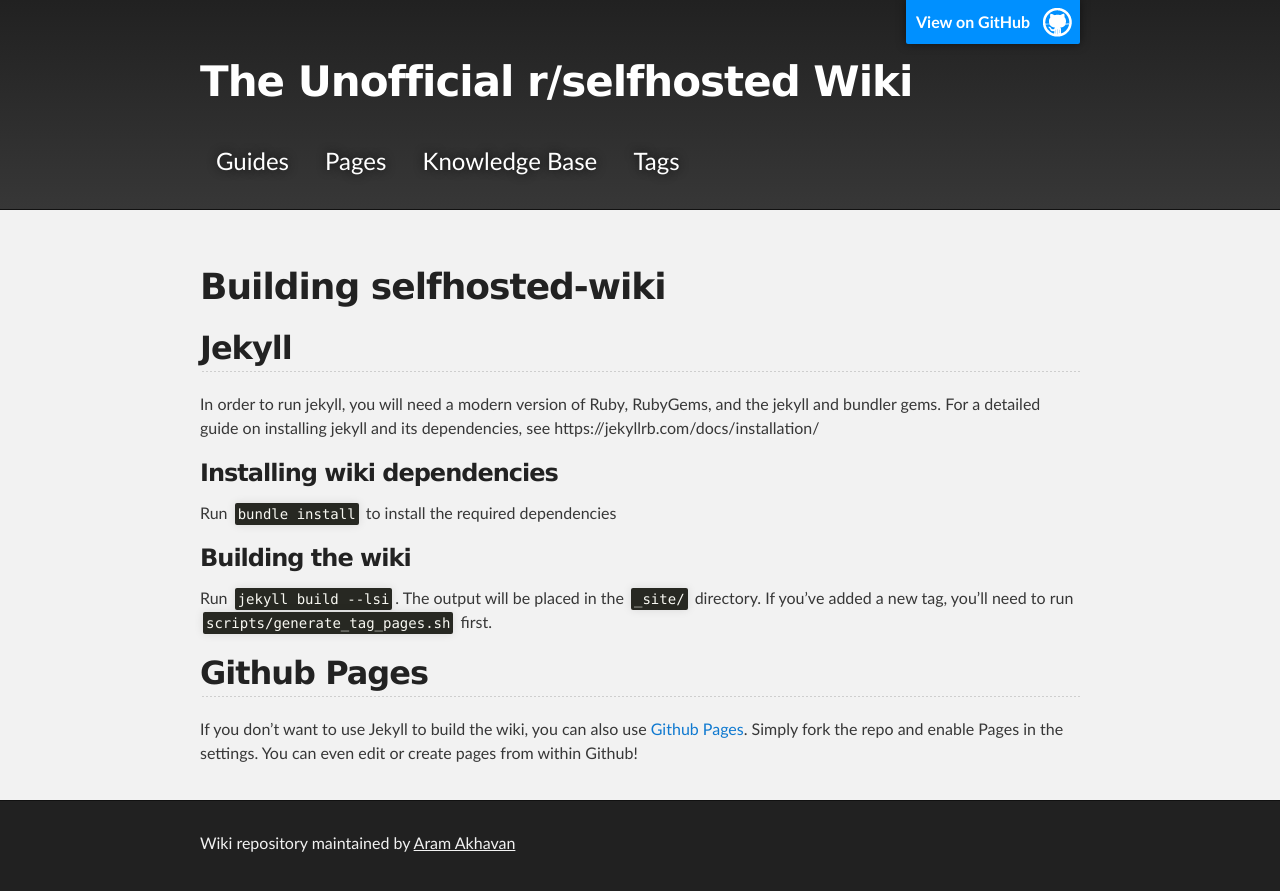
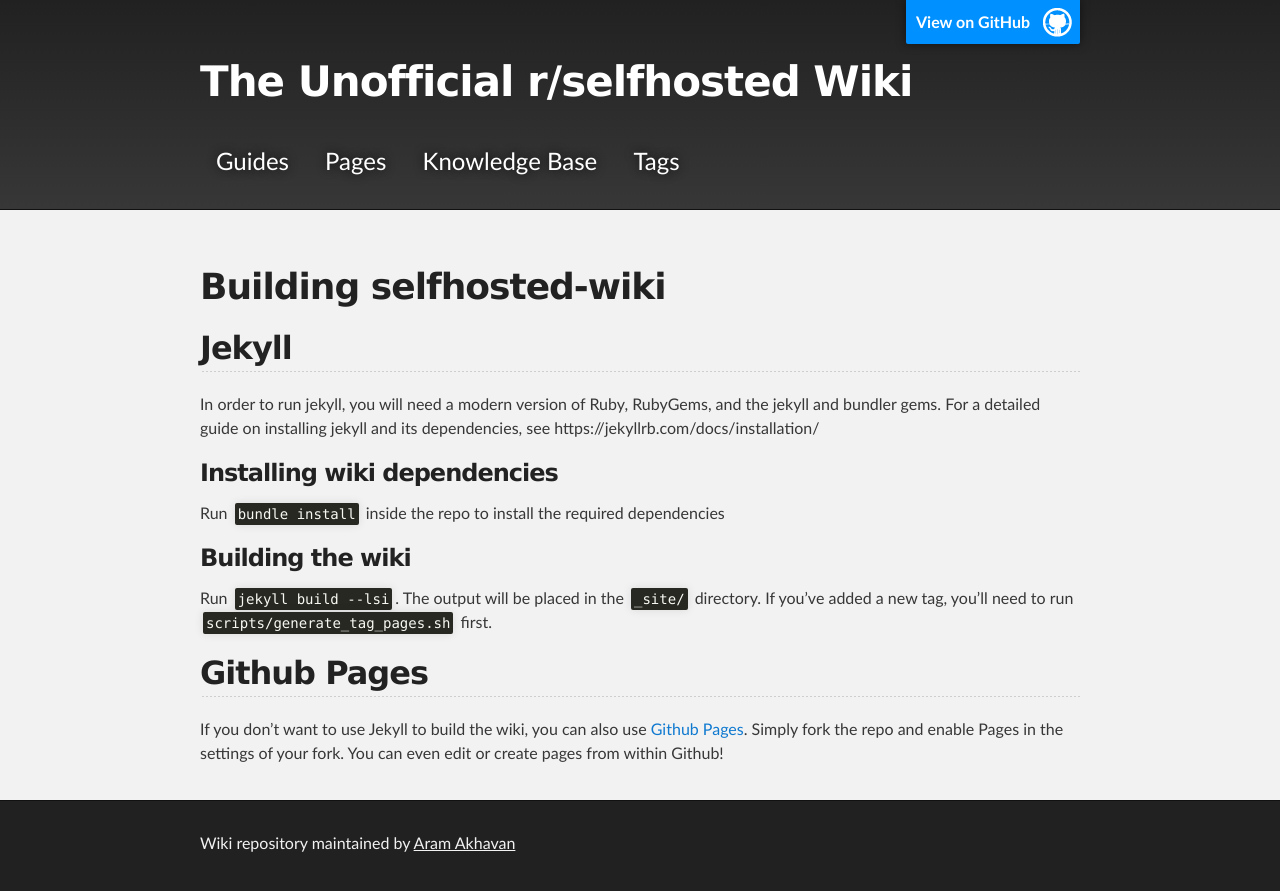
Before and after one commit to kaysond/selfhosted-wiki, a Jekyll site: the page built from BUILDING.md, in a window 1280 px wide. Shown: the top 891 px of the page. Built offline with Jekyll 4.4.1, drawn with Linux system fonts in a browser that asks for light colours; our own code applies the rules of GitHub Pages for plain Markdown files; the repository's description, which GitHub fills in, is left out.

```diff
--- a/BUILDING.md
+++ b/BUILDING.md
@@ -5,11 +5,11 @@
 In order to run jekyll, you will need a modern version of Ruby, RubyGems, and the jekyll and bundler gems. For a detailed guide on installing jekyll and its dependencies, see https://jekyllrb.com/docs/installation/
 
 ### Installing wiki dependencies
-Run `bundle install` to install the required dependencies
+Run `bundle install` inside the repo to install the required dependencies
 
 ### Building the wiki
 Run `jekyll build --lsi`. The output will be placed in the `_site/` directory. If you've added a new tag, you'll need to run `scripts/generate_tag_pages.sh` first.
 
 
 ## Github Pages
-If you don't want to use Jekyll to build the wiki, you can also use [Github Pages](https://pages.github.com/). Simply fork the repo and enable Pages in the settings. You can even edit or create pages from within Github!
+If you don't want to use Jekyll to build the wiki, you can also use [Github Pages](https://pages.github.com/). Simply fork the repo and enable Pages in the settings of your fork. You can even edit or create pages from within Github!
```
Also changed, not shown: README.md.
